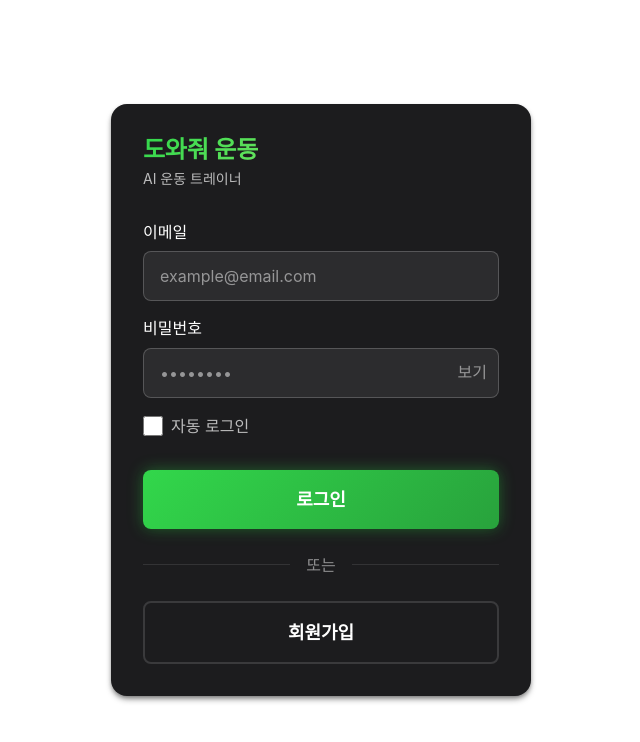
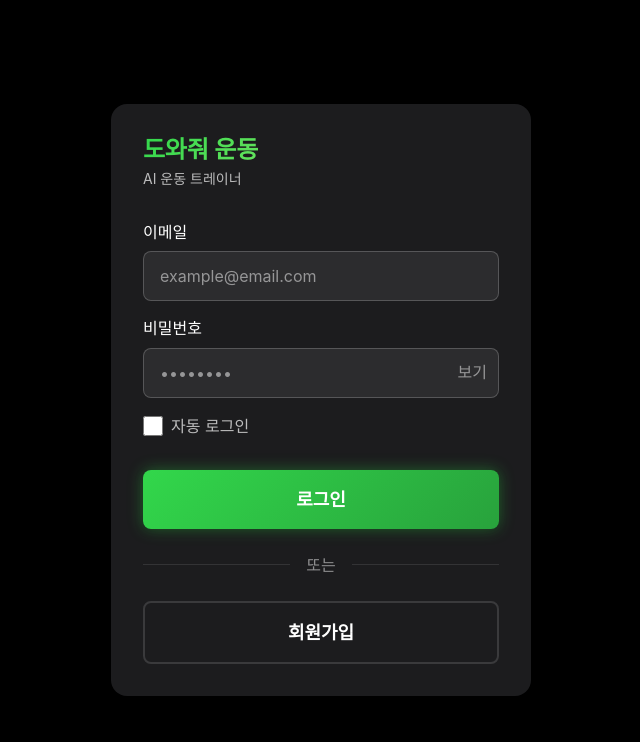
Before and after one commit to Sharknia/dowajwo-woondong, a Next.js app: page /login in a window 1280 px wide. Shown: the top 742 px of the page, without its empty margins (319-959 px from the left). Built offline with nearby package versions, Linux system fonts and the light colour scheme.

Commit message:
UI 컴포넌트 개선: CenteredCardLayout 추가 및 AuthLayout 수정으로 레이아웃 통합, 사용자 경험 향상. 관련 문서 업데이트.

```diff
--- a/app/workout/library/new/page.tsx
+++ b/app/workout/library/new/page.tsx
@@ -2,16 +2,13 @@
 
 import React, { useState } from 'react';
 import { useRouter } from 'next/navigation';
-import { Button, Card, PageHeader, Input, Select, Textarea, Form, RadioGroup } from '@/components/ui';
-import { useTheme } from '@/contexts/ThemeContext';
-import { colors, spacing } from '@/lib/design-system';
+import { Button, CenteredCardLayout, PageHeader, Input, Select, Textarea, Form, RadioGroup } from '@/components/ui';
+import { spacing } from '@/lib/design-system';
 import { createExerciseTemplate } from '@/lib/api/exercise-template';
 import { ExerciseCategory, EquipmentType, WeightUnit } from '@/types/exercise-template';
 
 export default function NewExerciseTemplatePage() {
   const router = useRouter();
-  const { theme } = useTheme();
-  const isDark = theme === 'dark';
 
   const [formData, setFormData] = useState({
     name: '',
@@ -63,38 +60,7 @@ export default function NewExerciseTemplatePage() {
     router.back();
   };
 
-  const containerStyle: React.CSSProperties = {
-    minHeight: '100vh',
-    background: isDark ? colors.dark.background : colors.light.background,
-    display: 'flex',
-    flexDirection: 'column',
-    justifyContent: 'center',
-    alignItems: 'center',
-    padding: spacing[4],
-    paddingBottom: '120px',
-  };
-
-  const contentStyle: React.CSSProperties = {
-    width: '100%',
-    maxWidth: '420px',
-  };
-
-  const bottomBarStyle: React.CSSProperties = {
-    position: 'fixed',
-    bottom: 0,
-    left: 0,
-    right: 0,
-    background: isDark ? colors.dark.surface : colors.light.surface,
-    borderTop: `1px solid ${isDark ? colors.dark.surfaceTertiary : colors.light.surfaceTertiary}`,
-    padding: spacing[4],
-    display: 'flex',
-    justifyContent: 'center',
-    zIndex: 100,
-  };
-
-  const bottomBarContentStyle: React.CSSProperties = {
-    width: '100%',
-    maxWidth: '420px',
+  const footerButtonsStyle: React.CSSProperties = {
     display: 'flex',
     gap: spacing[2],
   };
@@ -115,11 +81,27 @@ export default function NewExerciseTemplatePage() {
   ];
 
   return (
-    <div style={containerStyle}>
-      <div style={contentStyle}>
-        <Card>
-          <PageHeader title="운동 추가" layout="centered" />
-
+    <CenteredCardLayout
+      maxWidth="420px"
+      header={<PageHeader title="운동 추가" layout="centered" />}
+      footer={
+        <div style={footerButtonsStyle}>
+          <Button variant="outline" onClick={handleCancel} fullWidth>
+            취소
+          </Button>
+          <Button
+            variant="primary"
+            onClick={handleSave}
+            isLoading={isSaving}
+            disabled={isSaving}
+            fullWidth
+          >
+            추가하기
+          </Button>
+        </div>
+      }
+      hasFixedFooter={true}
+    >
       <Form onSubmit={handleSave} gap="md">
         <Input
           label="운동명 *"
@@ -173,25 +155,6 @@ export default function NewExerciseTemplatePage() {
           fullWidth
         />
       </Form>
-        </Card>
-      </div>
-
-      <div style={bottomBarStyle}>
-        <div style={bottomBarContentStyle}>
-          <Button variant="outline" onClick={handleCancel} fullWidth>
-            취소
-          </Button>
-          <Button
-            variant="primary"
-            onClick={handleSave}
-            isLoading={isSaving}
-            disabled={isSaving}
-            fullWidth
-          >
-            추가하기
-          </Button>
-        </div>
-      </div>
-    </div>
+    </CenteredCardLayout>
   );
 }
--- a/components/ui/AuthLayout.tsx
+++ b/components/ui/AuthLayout.tsx
@@ -1,36 +1,21 @@
 'use client';
 
 import React from 'react';
-import { Card } from './Card';
-import { spacing } from '@/lib/design-system';
+import { CenteredCardLayout } from './CenteredCardLayout';
 
 interface AuthLayoutProps {
   children: React.ReactNode;
-  maxWidth?: '400px' | '420px' | '450px' | '500px';
+  maxWidth?: '400px' | '420px' | '500px';
 }
 
+/**
+ * 인증 페이지 레이아웃 컴포넌트
+ * CenteredCardLayout을 래핑한 단순 레이아웃
+ */
 export function AuthLayout({ children, maxWidth = '420px' }: AuthLayoutProps) {
-  const containerStyle = {
-    minHeight: '100vh',
-    display: 'flex',
-    flexDirection: 'column' as const,
-    justifyContent: 'center',
-    alignItems: 'center',
-    padding: spacing[4],
-  };
-
-  const formContainerStyle = {
-    width: '100%',
-    maxWidth: maxWidth,
-  };
-
   return (
-    <div style={containerStyle}>
-      <div style={formContainerStyle}>
-        <Card>
-          {children}
-        </Card>
-      </div>
-    </div>
+    <CenteredCardLayout maxWidth={maxWidth}>
+      {children}
+    </CenteredCardLayout>
   );
 }
--- /dev/null
+++ b/components/ui/CenteredCardLayout.tsx
@@ -0,0 +1,84 @@
+'use client';
+
+import React, { ReactNode } from 'react';
+import { Card } from './Card';
+import { useTheme } from '@/contexts/ThemeContext';
+import { colors, spacing } from '@/lib/design-system';
+
+interface CenteredCardLayoutProps {
+  children: ReactNode;
+  header?: ReactNode;
+  footer?: ReactNode;
+  hasFixedFooter?: boolean;
+  maxWidth?: '400px' | '420px' | '500px';
+}
+
+/**
+ * 중앙 정렬 카드 레이아웃 컴포넌트
+ * 인증 페이지, 폼 페이지 등에 사용되는 공용 레이아웃
+ */
+export function CenteredCardLayout({
+  children,
+  header,
+  footer,
+  hasFixedFooter = false,
+  maxWidth = '420px',
+}: CenteredCardLayoutProps) {
+  const { theme } = useTheme();
+  const isDark = theme === 'dark';
+
+  const containerStyle: React.CSSProperties = {
+    minHeight: '100vh',
+    background: isDark ? colors.dark.background : colors.light.background,
+    display: 'flex',
+    flexDirection: 'column',
+    justifyContent: 'center',
+    alignItems: 'center',
+    padding: spacing[4],
+    paddingBottom: hasFixedFooter ? '120px' : spacing[4],
+  };
+
+  const contentWrapperStyle: React.CSSProperties = {
+    width: '100%',
+    maxWidth: maxWidth,
+  };
+
+  const fixedFooterStyle: React.CSSProperties = {
+    position: 'fixed',
+    bottom: 0,
+    left: 0,
+    right: 0,
+    background: isDark ? colors.dark.surface : colors.light.surface,
+    borderTop: `1px solid ${isDark ? colors.dark.surfaceTertiary : colors.light.surfaceTertiary}`,
+    padding: spacing[4],
+    display: 'flex',
+    justifyContent: 'center',
+    zIndex: 100,
+  };
+
+  const fixedFooterContentStyle: React.CSSProperties = {
+    width: '100%',
+    maxWidth: maxWidth,
+  };
+
+  return (
+    <div style={containerStyle}>
+      <div style={contentWrapperStyle}>
+        <Card>
+          {header}
+          {children}
+        </Card>
+      </div>
+
+      {footer && hasFixedFooter && (
+        <div style={fixedFooterStyle}>
+          <div style={fixedFooterContentStyle}>
+            {footer}
+          </div>
+        </div>
+      )}
+
+      {footer && !hasFixedFooter && footer}
+    </div>
+  );
+}
--- a/components/ui/index.ts
+++ b/components/ui/index.ts
@@ -28,3 +28,5 @@ export { Logo } from './Logo';
 export { PageHeader } from './PageHeader';
 
 export { AuthLayout } from './AuthLayout';
+
+export { CenteredCardLayout } from './CenteredCardLayout';
```
Also changed, not shown: 2 other files (tests, documents, lock files or other folders). Lines whose indentation alone changed are shown as unchanged.
